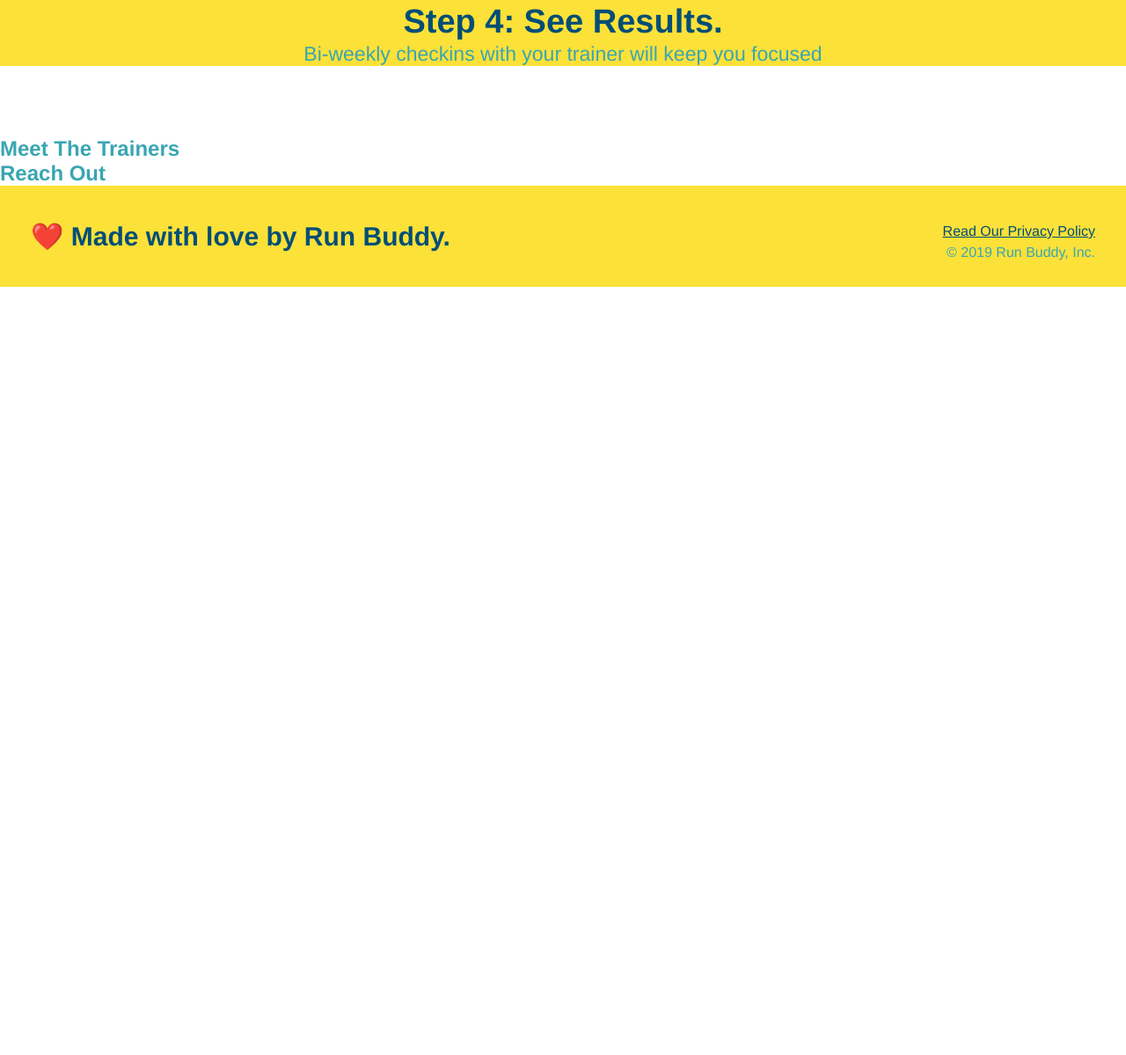
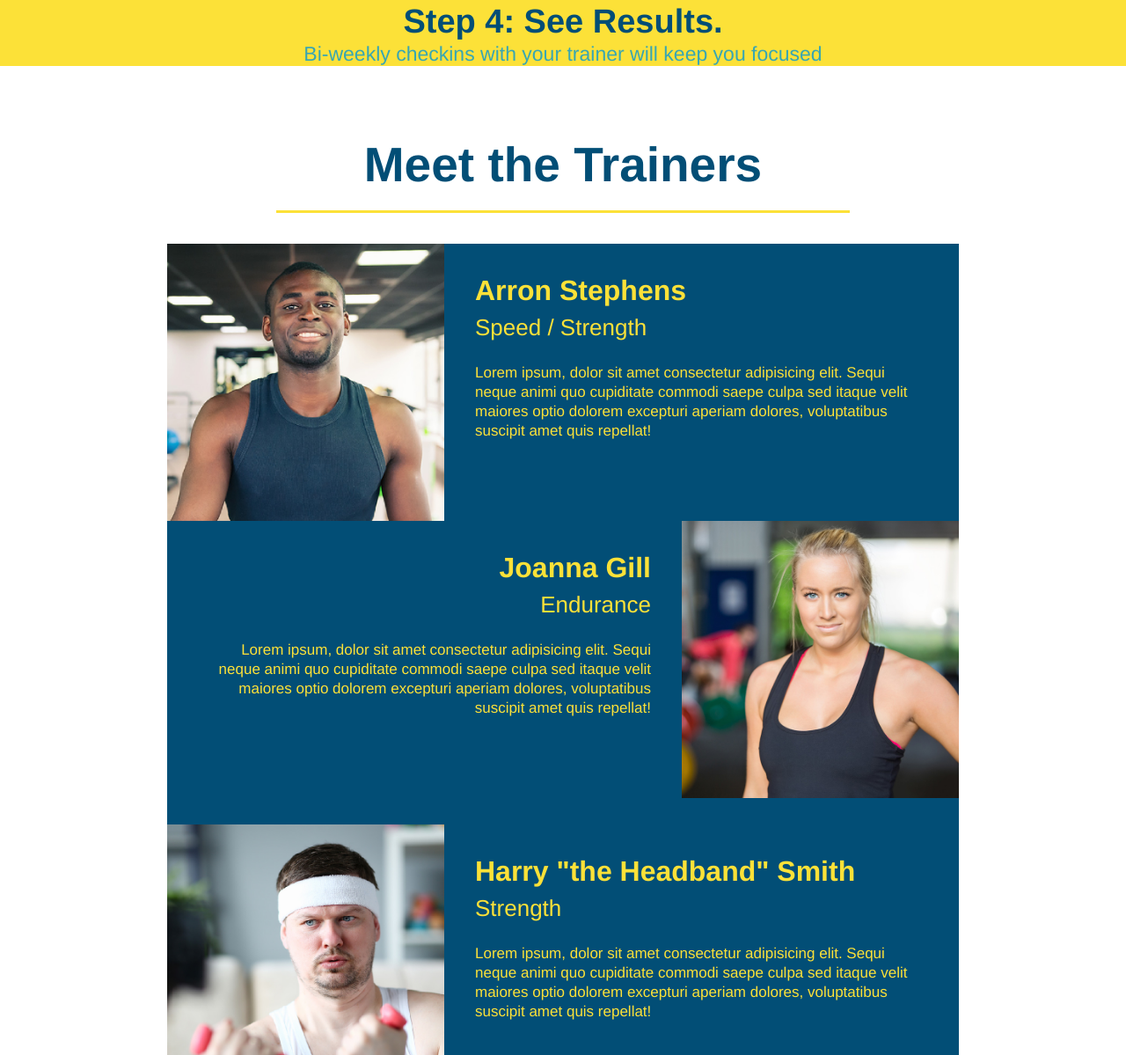
Before and after one commit to rgiinther/run-buddy, a plain HTML site: page index.html in a window 1280 px wide. Shown: the part 1605-2804 px from the top of the page at 88% size. Before the commit the page ends 1931 px from the top, so only its background shows below. Drawn offline with Linux system fonts and the light colour scheme.

Commit message:
meet the trainers

```diff
--- a/assets/css/style.css
+++ b/assets/css/style.css
@@ -129,7 +129,50 @@
 .steps span {
   font-size: 38px;
 }
+/* Steps styles end */
+/* trainer styling */
+.trainers {
+  text-align: center;
+}
+.trainer {
+  width: 900px;
+  margin: 0 auto 30px auto;
+  background: #024e76;
+  color: #fce138;
+  overflow: auto;
+}
+.trainer img {
+  width: 35%;
+  float: left;
+}
 
+.trainer-bio {
+  padding: 35px;
+  float: left;
+  width: 65%;
+}
+.text-left {
+  text-align: left;
+}
+
+.text-right {
+  text-align: right;
+}
+.trainer-bio h3 {
+  font-size: 32px;
+  margin-bottom: 8px;
+}
+
+.trainer-bio h4 {
+  font-weight: lighter;
+  font-size: 26px;
+  margin-bottom: 25px;
+}
+
+.trainer-bio p {
+  font-size: 17px;
+  line-height: 1.3;
+}
 
 body {
     /* more on this crazy alphanumerical value in a minute! */
--- a/index.html
+++ b/index.html
@@ -104,8 +104,46 @@
 </section>
 
   <!-- "meet the trainers" section -->
-  <section>
-    <h2>Meet The Trainers</h2>
+  <section id="your-trainers" class="trainers">
+    <h2 class="section-title primary-border">
+      Meet the Trainers
+    </h2>
+    <article class="trainer">
+      <img src="./assets/images/trainer-1.jpg" alt="Arron Stephens in his workout clothes, ready to pump iron" />
+      <div class="trainer-bio text-left">
+        <h3>Arron Stephens</h3>
+        <h4>Speed / Strength</h4>
+        <p>
+          Lorem ipsum, dolor sit amet consectetur adipisicing elit. Sequi neque animi quo cupiditate commodi saepe culpa sed
+          itaque velit maiores optio dolorem excepturi aperiam dolores, voluptatibus suscipit amet quis repellat!
+        </p>
+      </div>
+      <!-- second trainer bio -->
+<article class="trainer">
+  <div class="trainer-bio text-right">
+    <h3>Joanna Gill</h3>
+    <h4>Endurance</h4>
+    <p>
+      Lorem ipsum, dolor sit amet consectetur adipisicing elit. Sequi neque animi quo cupiditate commodi saepe culpa sed
+      itaque velit maiores optio dolorem excepturi aperiam dolores, voluptatibus suscipit amet quis repellat!
+    </p>
+  </div>
+  <img src="./assets/images/trainer-2.jpg" alt="Joanna Gill cooling off after a workout" />
+</article>
+
+<!-- third trainer bio -->
+<article class="trainer">
+  <img src="./assets/images/trainer-3.jpg" alt="Harry Smith wearing a headband and lifting comically small pink weights" />
+  <div class="trainer-bio text-left">
+    <h3>Harry "the Headband" Smith</h3>
+    <h4>Strength</h4>
+    <p>
+      Lorem ipsum, dolor sit amet consectetur adipisicing elit. Sequi neque animi quo cupiditate commodi saepe culpa sed
+      itaque velit maiores optio dolorem excepturi aperiam dolores, voluptatibus suscipit amet quis repellat!
+    </p>
+  </div>
+</article>
+    </article>
   </section>
 
   <!-- "reach out" section -->
```
Also changed, not shown: assets/images/trainer-1.jpg (added), assets/images/trainer-2.jpg (added), assets/images/trainer-3.jpg (added).
